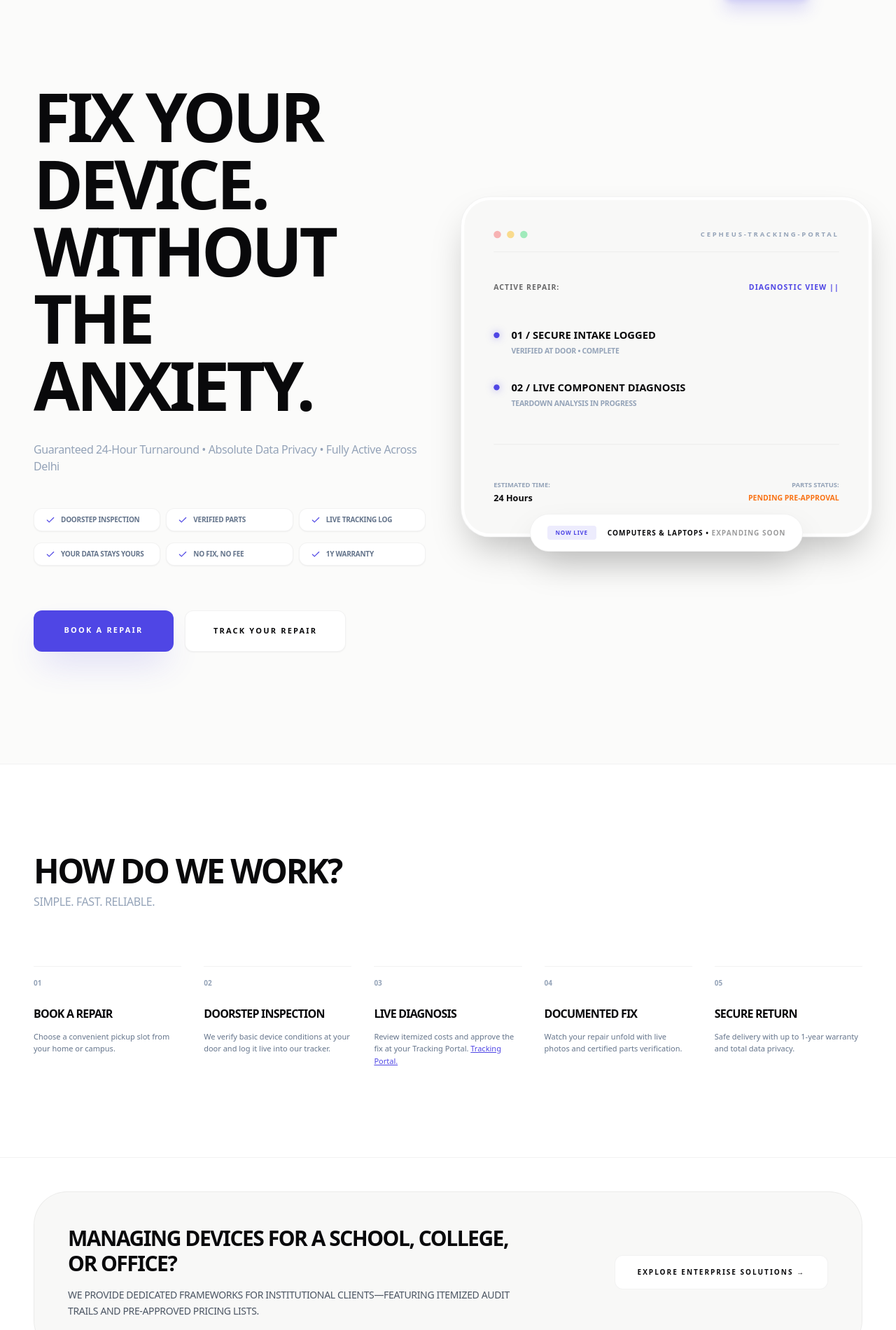
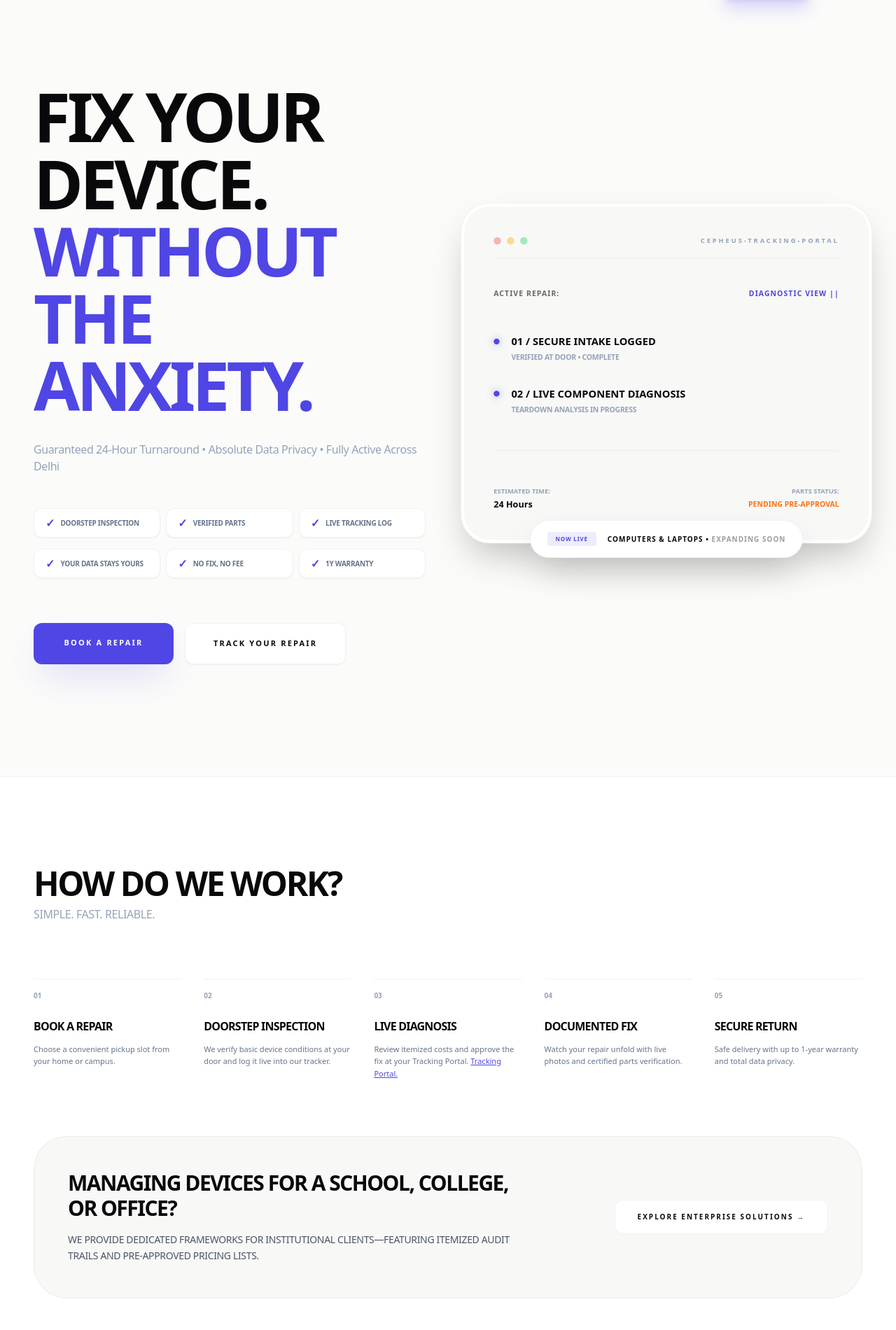
Before and after one commit to Himanshu04Kumar/Cepheusv1-web, a Next.js app: page / in a window 1280 px wide. Shown: the part 74-1974 px from the top of the page at 70% size. Built offline with nearby package versions, Linux system fonts and the light colour scheme.

Commit message:
Update page.tsx

```diff
--- a/src/app/page.tsx
+++ b/src/app/page.tsx
@@ -19,36 +19,60 @@ export default function HomePage() {
   return (
     <div className="min-h-screen bg-[#fbfbfa] dark:bg-slate-950 text-[#09090b] dark:text-white font-sans selection:bg-indigo-500/30 overflow-x-hidden transition-colors duration-500">
 
-      {/* Drawer Menu */}
+      {/* SIDE-VIEW NAVIGATION DRAWER PANELS */}
       <div className={`fixed inset-0 z-[100] bg-[#fbfbfa]/95 dark:bg-slate-950/95 backdrop-blur-xl transition-transform duration-700 ease-in-out ${menuOpen ? 'translate-x-0' : 'translate-x-full'}`}>
         <div className="p-8 h-full flex flex-col">
-          <div className="flex justify-between items-center">
-            <Link href="/" className="logo text-lg font-black uppercase tracking-widest text-[#09090b] dark:text-white no-underline">CEPHEUS</Link>
+          <div className="flex justify-between items-center mb-12">
+            <span className="text-[10px] font-black uppercase tracking-[0.4em] text-indigo-600 dark:text-indigo-400">MENU</span>
             <button onClick={() => setMenuOpen(false)} className="p-3 bg-black/5 dark:bg-white/5 rounded-full hover:rotate-90 transition-all duration-300">
               <X size={24} className="text-[#09090b] dark:text-white" />
             </button>
           </div>
-          <div className="flex-1 flex flex-col justify-center space-y-12">
-            <div className="space-y-4 text-left">
-              <p className="text-[10px] font-black uppercase tracking-[0.4em] text-indigo-600 dark:text-indigo-400">Navigation</p>
-              <nav className="flex flex-col space-y-6">
-                {['BOOK SERVICE', 'ACTIVE TRACKING', 'Institutional', 'NOX Labs', 'NOX Compute'].map((item) => (
-                  <Link
-                    key={item}
-                    href={item.includes('BOOK') ? '/book' : item.includes('TRACK') ? '/track' : `/${item.toLowerCase().replace(' ', '-')}`}
-                    onClick={() => setMenuOpen(false)}
-                    className="text-4xl md:text-6xl font-black uppercase tracking-tighter hover:text-indigo-600 transition-colors text-[#09090b] dark:text-white"
-                  >
-                    {item}
-                  </Link>
-                ))}
-              </nav>
+          <div className="flex-1 overflow-y-auto">
+            <div className="grid grid-cols-1 md:grid-cols-2 gap-12 text-left">
+              <div className="space-y-6">
+                <p className="text-[10px] font-black uppercase tracking-[0.4em] text-slate-400">Services</p>
+                <nav className="flex flex-col space-y-4">
+                  <Link href="/book" onClick={() => setMenuOpen(false)} className="text-3xl font-black uppercase tracking-tighter hover:text-indigo-600 transition-colors">Book a Repair</Link>
+                  <Link href="/track" onClick={() => setMenuOpen(false)} className="text-3xl font-black uppercase tracking-tighter hover:text-indigo-600 transition-colors">Track Your Repair</Link>
+                </nav>
+              </div>
+
+              <div className="space-y-6">
+                <p className="text-[10px] font-black uppercase tracking-[0.4em] text-slate-400">Partnerships</p>
+                <nav className="flex flex-col space-y-4">
+                  <Link href="/institutional" onClick={() => setMenuOpen(false)} className="text-3xl font-black uppercase tracking-tighter hover:text-indigo-600 transition-colors">Institutional Solutions</Link>
+                </nav>
+              </div>
+
+              <div className="space-y-6">
+                <p className="text-[10px] font-black uppercase tracking-[0.4em] text-slate-400">Resources</p>
+                <nav className="flex flex-col space-y-4">
+                  <Link href="/coming-soon" onClick={() => setMenuOpen(false)} className="text-3xl font-black uppercase tracking-tighter hover:text-indigo-600 transition-colors">FAQs</Link>
+                  <Link href="/coming-soon" onClick={() => setMenuOpen(false)} className="text-3xl font-black uppercase tracking-tighter hover:text-indigo-600 transition-colors">Warranty Policy</Link>
+                </nav>
+              </div>
+
+              <div className="space-y-6">
+                <p className="text-[10px] font-black uppercase tracking-[0.4em] text-slate-400">Coming Soon</p>
+                <nav className="flex flex-col space-y-4">
+                  <Link href="/nox-labs" onClick={() => setMenuOpen(false)} className="text-3xl font-black uppercase tracking-tighter hover:text-indigo-600 transition-colors">NOX Labs</Link>
+                  <Link href="/nox-compute" onClick={() => setMenuOpen(false)} className="text-3xl font-black uppercase tracking-tighter hover:text-indigo-600 transition-colors">NOX Compute</Link>
+                </nav>
+              </div>
+            </div>
+
+            <div className="mt-12 pt-12 border-t border-black/5 dark:border-white/5">
+                <div className="inline-flex items-center gap-2 px-4 py-2 bg-emerald-500/10 text-emerald-600 rounded-full border border-emerald-500/20">
+                    <span className="w-1.5 h-1.5 rounded-full bg-emerald-500 animate-pulse" />
+                    <span className="text-[9px] font-black uppercase tracking-widest">Fully Live Across Delhi</span>
+                </div>
             </div>
           </div>
         </div>
       </div>
 
-      {/* Sticky Header */}
+      {/* CLEAN NAVBAR WITH BOOK NOW & HAMBURGER PAIRED */}
       <nav className={`fixed top-0 w-full z-50 transition-all duration-500 ${scrolled ? 'bg-[#fbfbfa]/80 dark:bg-slate-950/80 backdrop-blur-xl border-b border-black/5 dark:border-white/5 py-4' : 'bg-transparent py-8'}`}>
         <div className="max-w-7xl mx-auto px-6 md:px-12 flex items-center justify-between">
           <Link href="/" className="logo text-lg font-black uppercase tracking-[0.15em] text-[#09090b] dark:text-white no-underline">
@@ -66,29 +90,30 @@ export default function HomePage() {
         </div>
       </nav>
 
-      {/* Hero Section - PIXEL PERFECT ALIGNMENT WITH SCREENSHOT */}
-      <section className="relative pt-32 pb-20 md:pt-48 md:pb-40 px-6 md:px-12">
+      {/* TWO-COLUMN HERO INTERFACE */}
+      <header className="relative pt-32 pb-20 md:pt-48 md:pb-40 px-6 md:px-12">
         <div className="max-w-7xl mx-auto grid lg:grid-cols-2 gap-16 items-center">
-          <div className="space-y-12">
+
+          {/* Left Column: Copy & Actions Hub */}
+          <div className="space-y-12 text-left">
             <div className="space-y-8">
               <h1 className="text-6xl md:text-8xl font-black uppercase tracking-tighter leading-[0.9] text-[#09090b] dark:text-white">
                 Fix your device. <br />
-                Without the <br />
-                anxiety.
+                <span className="text-indigo-600">Without the <br /> anxiety.</span>
               </h1>
               <p className="text-sm md:text-base text-slate-400 dark:text-slate-500 font-medium tracking-tight">
                 Guaranteed 24-Hour Turnaround • Absolute Data Privacy • Fully Active Across Delhi
               </p>
             </div>
 
-            {/* Checkmark Grid - EXACT STYLE FROM SCREENSHOT */}
+            {/* BALANCED 6-PILLAR MATRIX */}
             <div className="grid grid-cols-2 md:grid-cols-3 gap-y-4 gap-x-2">
-               <FeatureCheck label="Doorstep Inspection" />
-               <FeatureCheck label="Verified Parts" />
-               <FeatureCheck label="Live Tracking Log" />
-               <FeatureCheck label="Your Data Stays Yours" />
-               <FeatureCheck label="No Fix, No Fee" />
-               <FeatureCheck label="1Y Warranty" />
+               <PillarTag label="Doorstep Inspection" />
+               <PillarTag label="Verified Parts" />
+               <PillarTag label="Live Tracking Log" />
+               <PillarTag label="Your Data Stays Yours" />
+               <PillarTag label="No Fix, No Fee" />
+               <PillarTag label="1Y Warranty" />
             </div>
 
             <div className="flex flex-wrap gap-4 pt-4">
@@ -101,7 +126,7 @@ export default function HomePage() {
             </div>
           </div>
 
-          {/* RIGHT SIDE: Simulated Tracking Portal Graphic - CORRECTED POSITIONING */}
+          {/* Right Column: Live Tracking Portal Preview */}
           <div className="relative hidden lg:block">
             <div className="bg-white dark:bg-slate-900 border border-black/5 dark:border-white/10 rounded-[2.5rem] shadow-2xl overflow-hidden p-1 px-1 scale-105">
                <div className="bg-[#f8f8f7] dark:bg-slate-950 p-6 md:p-10 rounded-[2.2rem] space-y-10 min-h-[450px]">
@@ -111,16 +136,16 @@ export default function HomePage() {
                       <div className="w-2.5 h-2.5 rounded-full bg-amber-400/50" />
                       <div className="w-2.5 h-2.5 rounded-full bg-green-400/50" />
                     </div>
-                    <p className="text-[9px] font-black uppercase tracking-[0.3em] text-slate-400">CEPHEUS-TRACKING-PORTAL</p>
+                    <p className="text-[9px] font-black uppercase tracking-[0.3em] text-slate-400">cepheus-tracking-portal</p>
                   </div>
 
                   <div className="space-y-12">
-                     <div className="flex justify-between items-center text-[#09090b] dark:text-white">
+                     <div className="flex justify-between items-center text-[#09090b] dark:text-white text-left">
                         <p className="text-[10px] font-black uppercase tracking-widest opacity-60">ACTIVE REPAIR:</p>
                         <p className="text-[10px] font-black uppercase tracking-widest text-indigo-600">DIAGNOSTIC VIEW ||</p>
                      </div>
 
-                     <div className="space-y-8">
+                     <div className="space-y-8 text-left">
                         <div className="flex items-start gap-4">
                            <div className="w-2 h-2 rounded-full bg-indigo-600 mt-1.5 shadow-[0_0_10px_rgba(79,70,229,0.5)]" />
                            <div>
@@ -137,24 +162,25 @@ export default function HomePage() {
                         </div>
                      </div>
 
-                     <div className="pt-12 border-t border-black/5 dark:border-white/5 grid grid-cols-2 gap-4">
-                        <div><p className="text-[9px] font-black text-slate-400 uppercase mb-1">Estimated Time:</p><p className="text-xs font-bold text-[#09090b] dark:text-white">24 Hours</p></div>
-                        <div className="text-right"><p className="text-[9px] font-black text-slate-400 uppercase mb-1">Parts Status:</p><p className="text-[10px] font-black text-orange-500 uppercase">Pending Pre-Approval</p></div>
+                     <div className="pt-12 border-t border-black/5 dark:border-white/5 grid grid-cols-2 gap-4 text-left">
+                        <div><p className="text-[9px] font-black text-slate-400 uppercase mb-1">ESTIMATED TIME:</p><p className="text-xs font-bold text-[#09090b] dark:text-white">24 Hours</p></div>
+                        <div className="text-right"><p className="text-[9px] font-black text-slate-400 uppercase mb-1">PARTS STATUS:</p><p className="text-[10px] font-black text-orange-500 uppercase">PENDING PRE-APPROVAL</p></div>
                      </div>
                   </div>
                </div>
             </div>
-            {/* Status Badge - EXACT PLACEMENT */}
+
+            {/* Ecosystem Capsule */}
             <div className="absolute -bottom-8 left-0 right-0 mx-auto w-max bg-white dark:bg-slate-900 border border-black/5 dark:border-white/10 px-6 py-4 rounded-full shadow-2xl flex items-center gap-4">
-               <div className="bg-indigo-600/10 text-indigo-600 px-3 py-1 rounded text-[8px] font-black uppercase tracking-widest">NOW LIVE</div>
+               <div className="bg-indigo-600/10 text-indigo-600 px-3 py-1 rounded text-[8px] font-black uppercase tracking-widest">Now Live</div>
                <p className="text-[10px] font-black uppercase tracking-widest text-[#09090b] dark:text-white">Computers & Laptops • <span className="opacity-40">Expanding soon</span></p>
             </div>
           </div>
         </div>
-      </section>
+      </header>
 
-      {/* How Do We Work Section */}
-      <section className="px-6 md:px-12 py-32 bg-white dark:bg-slate-900 transition-colors border-y border-black/5 dark:border-white/5">
+      {/* WORKFLOW STREAM */}
+      <main className="px-6 md:px-12 py-32 bg-white dark:bg-slate-900 transition-colors border-y border-black/5 dark:border-white/5 text-left">
         <div className="max-w-7xl mx-auto space-y-20">
           <div className="space-y-2">
             <h2 className="text-4xl md:text-5xl font-black uppercase tracking-tighter text-[#09090b] dark:text-white">How Do We Work?</h2>
@@ -169,27 +195,25 @@ export default function HomePage() {
             <WorkStep number="05" title="Secure Return" desc="Safe delivery with up to 1-year warranty and total data privacy." />
           </div>
         </div>
-      </section>
 
-      {/* Enterprise Banner */}
-      <section className="px-6 md:px-12 py-12 bg-white dark:bg-slate-900 border-b border-black/5 dark:border-white/5">
-        <div className="max-w-7xl mx-auto bg-[#f8f8f7] dark:bg-slate-950 p-10 md:p-12 rounded-[3rem] border border-black/5 dark:border-white/5 flex flex-col md:flex-row justify-between items-center gap-10">
+        {/* Institutional Inline Banner */}
+        <div className="max-w-7xl mx-auto bg-[#f8f8f7] dark:bg-slate-950 p-10 md:p-12 rounded-[3rem] border border-black/5 dark:border-white/5 flex flex-col md:flex-row justify-between items-center gap-10 mt-20">
           <div className="space-y-4 max-w-2xl text-left">
-            <h3 className="text-2xl md:text-3xl font-black uppercase tracking-tighter text-[#09090b] dark:text-white">Managing devices for a school, college, or office?</h3>
+            <h4 className="text-2xl md:text-3xl font-black uppercase tracking-tighter text-[#09090b] dark:text-white">Managing devices for a school, college, or office?</h4>
             <p className="text-sm text-[#4b5563] dark:text-slate-400 leading-relaxed font-medium uppercase tracking-tight">We provide dedicated frameworks for institutional clients—featuring itemized audit trails and pre-approved pricing lists.</p>
           </div>
           <Link href="/institutional" className="bg-white dark:bg-slate-900 border border-black/5 dark:border-white/10 px-8 py-4 rounded-xl text-[10px] font-black uppercase tracking-[0.2em] text-[#09090b] dark:text-white hover:bg-indigo-600 hover:text-white transition-all whitespace-nowrap">
             Explore Enterprise Solutions →
           </Link>
         </div>
-      </section>
+      </main>
 
-      {/* Footer */}
+      {/* FOOTER ARCHITECTURE */}
       <footer className="px-6 md:px-12 py-32 bg-white dark:bg-slate-900 transition-colors">
         <div className="max-w-7xl mx-auto">
           <div className="grid grid-cols-2 md:grid-cols-5 gap-12 md:gap-20">
-            <div className="col-span-2 md:col-span-1 space-y-8">
-              <Link href="/" className="logo text-xl font-black uppercase tracking-[0.15em] text-[#09090b] dark:text-white no-underline">
+            <div className="col-span-2 md:col-span-1 space-y-8 text-left">
+              <Link href="/" className="logo text-xl font-black uppercase tracking-[0.15em] text-[#09090b] dark:text-white no-underline text-left">
                 CEPHEUS
               </Link>
               <p className="text-xs font-medium text-slate-500 leading-relaxed uppercase tracking-tight">
@@ -199,7 +223,7 @@ export default function HomePage() {
             </div>
 
             <FooterCol title="Operations" links={['Book a Repair', 'Track Your Repair', 'Institutional Solutions']} />
-            <FooterCol title="Upcoming Plans" links={['NOX Labs', 'NOX Compute']} />
+            <FooterCol title="Ecosystem" links={['NOX Labs', 'NOX Compute']} />
             <FooterCol title="Framework" links={['Privacy Policy', 'Terms of Service', 'Audit Guidelines']} />
             <div className="space-y-8 text-left">
               <p className="text-[10px] font-black uppercase tracking-[0.4em] text-indigo-600 dark:text-indigo-400">Connect</p>
@@ -209,7 +233,7 @@ export default function HomePage() {
             </div>
           </div>
 
-          <div className="mt-32 pt-12 border-t border-black/5 dark:border-white/5">
+          <div className="mt-32 pt-12 border-t border-black/5 dark:border-white/5 text-left">
             <p className="text-[10px] font-bold text-slate-400 uppercase tracking-[0.3em]">
               © 2026 CEPHEUS. ALL RIGHTS RESERVED.
             </p>
@@ -220,10 +244,10 @@ export default function HomePage() {
   );
 }
 
-function FeatureCheck({ label }) {
+function PillarTag({ label }) {
   return (
     <div className="flex items-center gap-2 bg-white dark:bg-slate-900 border border-black/5 dark:border-white/5 px-4 py-2 rounded-xl shadow-sm text-left">
-       <Check size={14} className="text-indigo-600" />
+       <span className="text-indigo-600 font-bold">✓</span>
        <span className="text-[10px] font-bold text-slate-500 uppercase tracking-tight">{label}</span>
     </div>
   );
@@ -245,9 +269,9 @@ function FooterCol({ title, links }) {
   return (
     <div className="space-y-8 text-left">
       <p className="text-[10px] font-black uppercase tracking-[0.4em] text-slate-400">{title}</p>
-      <div className="flex flex-col space-y-3">
+      <div className="flex flex-col space-y-3 text-left">
         {links.map((link) => (
-          <Link key={link} href="/" className="text-[10px] font-black uppercase tracking-widest text-slate-500 hover:text-indigo-600 transition-colors">{link}</Link>
+          <Link key={link} href="/" className="text-[10px] font-black uppercase tracking-widest text-slate-500 hover:text-indigo-600 transition-colors text-left">{link}</Link>
         ))}
       </div>
     </div>
```
